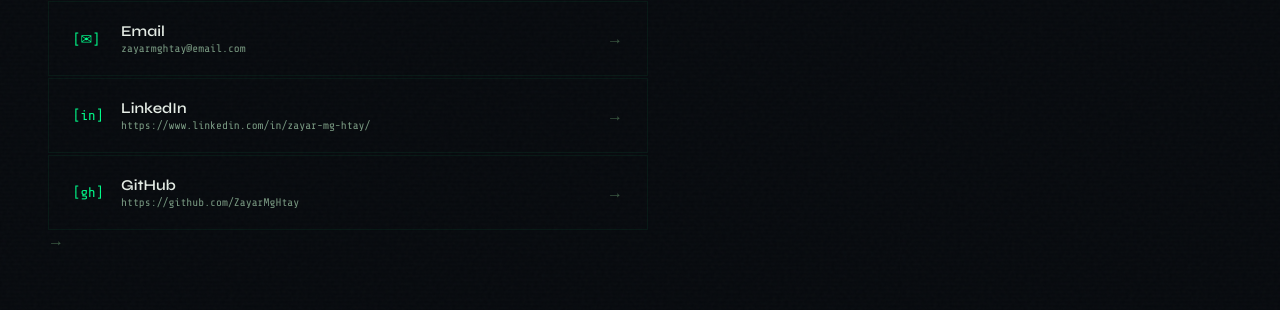
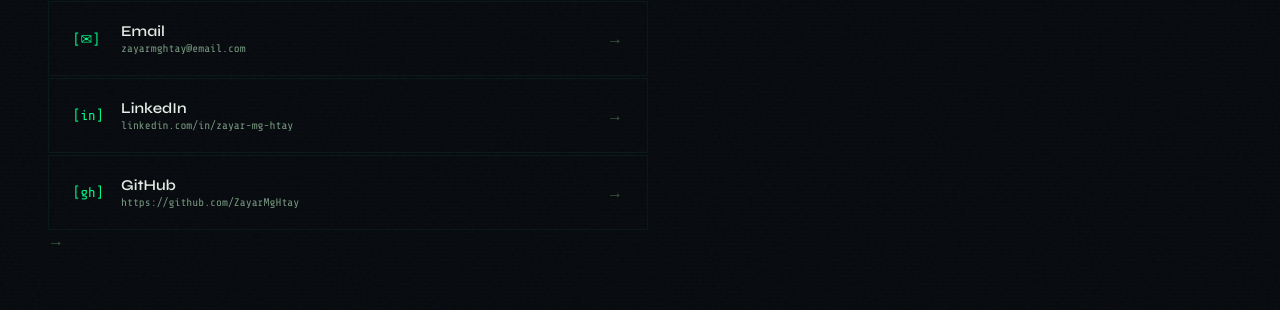
Before and after one commit to ZayarMgHtay/ZayarMgHtay.github.io, a Jekyll site: the page index.html, which Jekyll copies as it is, in a window 1280 px wide and 900 px high, scrolled down 4701 px. Shown: the part 487-797 px from the top of the window. Built offline with Jekyll 4.4.1, drawn with Linux system fonts in a browser that asks for light colours.

Commit message:
update link

```diff
--- a/index.html
+++ b/index.html
@@ -1329,12 +1329,12 @@
         </div>
         <div class="contact-link-arrow">→</div>
       </a>
-      <a href="www.linkedin.com/in/zayar-mg-htay" class="contact-link fade-up">
+     <a href="https://www.linkedin.com/in/zayar-mg-htay/" target="_blank" class="contact-link fade-up">
         <div class="contact-link-left">
           <div class="contact-link-icon">[in]</div>
           <div>
             <div class="contact-link-name">LinkedIn</div>
-            <div class="contact-link-handle">https://www.linkedin.com/in/zayar-mg-htay/</div>
+            <div class="contact-link-handle">linkedin.com/in/zayar-mg-htay</div>
           </div>
         </div>
         <div class="contact-link-arrow">→</div>
```
